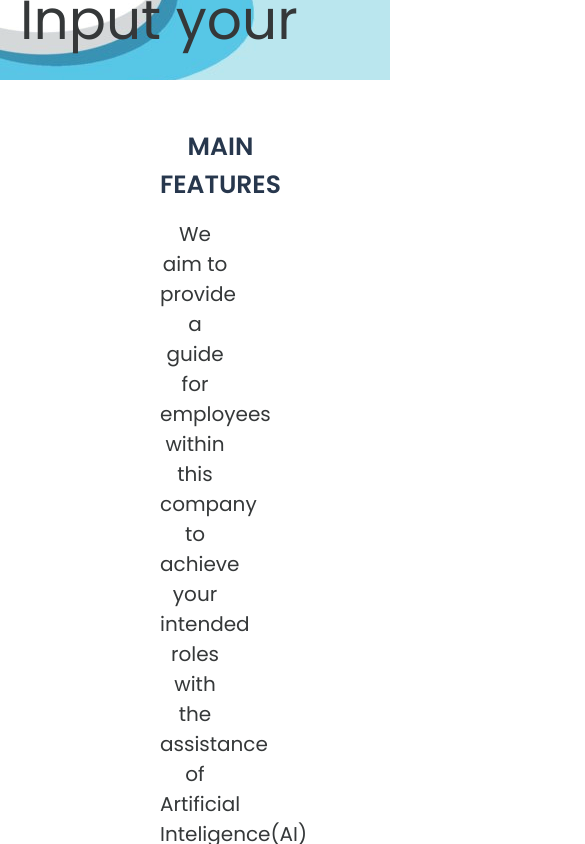
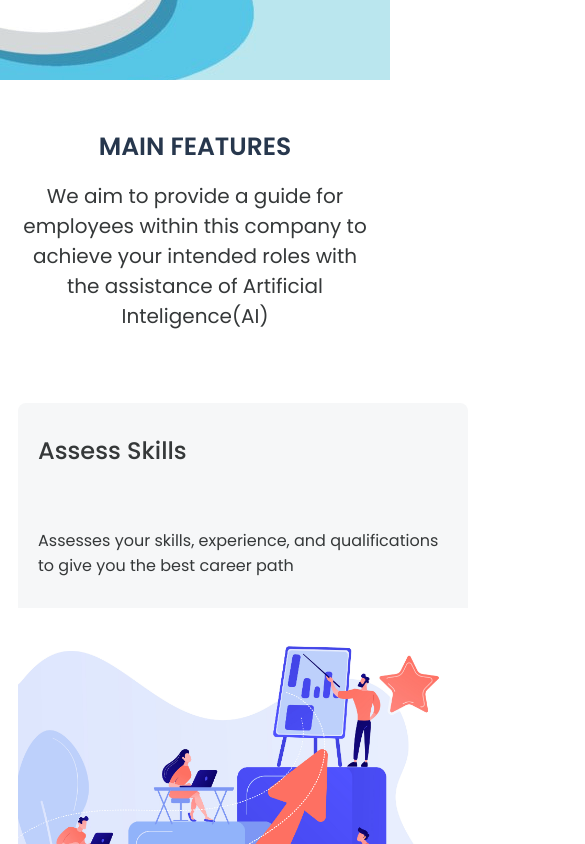
Before and after one commit to Roonaaan/CareerCompass, a React (Vite) app: page / in a window 390 px wide. Shown: the part 480-1324 px from the top of the page, 585 px wide, since content can reach past the window. Built offline with nearby package versions, Linux system fonts and the light colour scheme.

Commit message:
Medyo Responsive

```diff
--- a/src/landing/styles/Home.css
+++ b/src/landing/styles/Home.css
@@ -236,8 +236,20 @@ body {
   color: #27374D;
   font-weight: 800;
   margin: 0px;
+}
 
+@media screen and (max-width: 768px) {
 
+  .headerText {
+    font-size: 48px;
+  }
+}
+
+@media screen and (max-width: 480px) {
+
+  .headerText {
+    font-size: 36px;
+  }
 }
 
 
@@ -367,7 +379,7 @@ body {
 }
 
 .sloganTextDesc {
-  font-size: 55px;
+  font-size: 18px;
 }
 
 
@@ -419,9 +431,6 @@ body {
 .featuresWrapper {
   display: flex;
   flex-direction: column;
-
-
-
 }
 
 .featuresHeading {
@@ -431,6 +440,31 @@ body {
   margin-bottom: 64px;
   font-size: 1.8rem;
   text-align: center;
+}
+
+@media screen and (max-width: 1024px) {
+  .featuresHeading {
+    margin-left: 100px;
+    margin-right: 100px;
+  }
+}
+
+@media screen and (max-width: 768px) {
+
+  .featuresHeading {
+    margin-left: 50px;
+    margin-right: 50px;
+    font-size: 1.5rem;
+  }
+}
+
+@media screen and (max-width: 480px) {
+
+  .featuresHeading {
+    margin-left: 20px;
+    margin-right: 20px;
+    font-size: 1.2rem;
+  }
 }
 
 .featureTitle {
@@ -486,29 +520,42 @@ body {
   width: 100%;
   display: flex;
   justify-content: center;
-  width: 100%;
-  height: max-content;
   align-items: center;
-  margin-bottom: 48px;
+  margin-bottom: 3rem;
 
 
+  flex-wrap: wrap;
+}
 
-}
+
 ::-webkit-scrollbar {
   display: none;
 }
 
+
+.featuresListWrapper {
+  scrollbar-width: none;
+  -ms-overflow-style: none;
+}
+
 .featuresList {
-  height: 465px;
-  margin: 0 10px;
+  margin: 0 1rem;
   display: flex;
-  width: max-content;
-  height: max-content;
   justify-content: center;
   align-items: center;
+  flex-grow: 1;
+  max-width: 100%;
+}
+
+@media screen and (max-width: 768px) {
+  .featuresList {
+    flex-direction: column;
+    height: auto;
+    margin: 0.5rem;
+  }
+}
 
 
-}
 
 .featureDiv {
   flex-direction: column;
```
